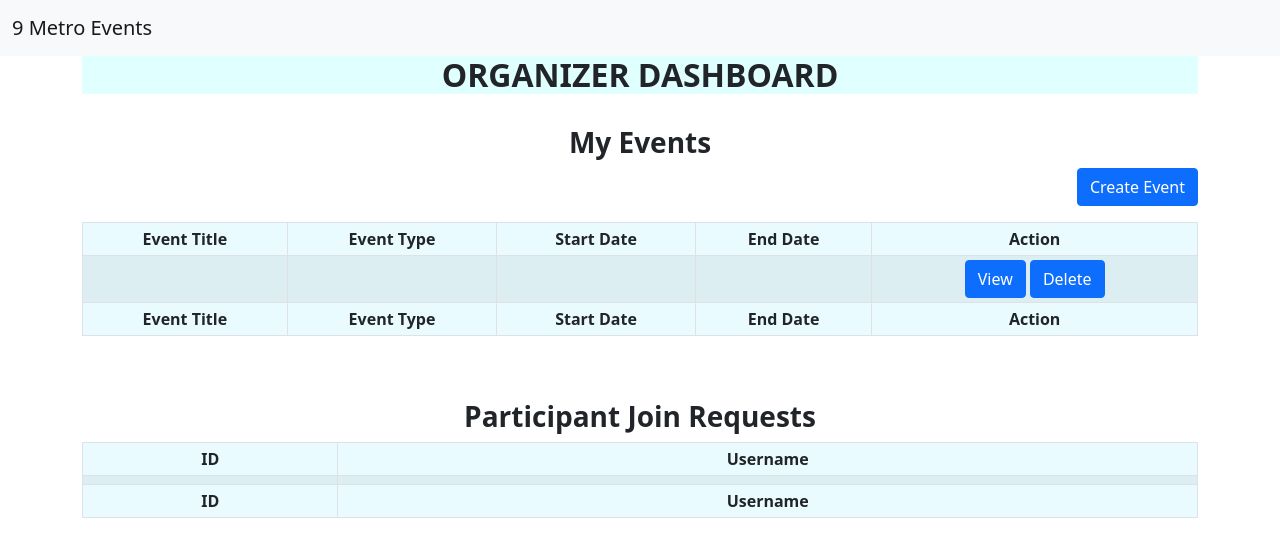
After one commit to gwynncausing/MetroEvents, a Django app: page /orgDashboard/ in a window 1280 px wide. The commit adds this page. Shown: the top 557 px of the page. Run offline with Django 3.2, Linux system fonts and the light colour scheme; lists and menus that the app fills with data are empty.

Commit message:
created orgDashboard, added orgDashboardView

```diff
--- a/metroEvents/app/urls.py
+++ b/metroEvents/app/urls.py
@@ -10,5 +10,7 @@ urlpatterns = [
   path('register/', app_views.RegistrationView.as_view(), name = "registration"),
   path('user/', app_views.RegularUserView.as_view(), name = "user"),
   path('createEvent/', app_views.CreateEventView.as_view(), name = "create_event"),
-  path('adminDashboard/', app_views.AdminDashboardView.as_view(), name = "admin_dashboard")
+  path('adminDashboard/', app_views.AdminDashboardView.as_view(), name = "admin_dashboard"),
+  path('orgDashboard/', app_views.OrgDashboardView.as_view(), name = "org_dashboard"),
+
 ]
--- a/metroEvents/app/views.py
+++ b/metroEvents/app/views.py
@@ -102,3 +102,9 @@ class AdminDashboardView(View):
   def get(self, request):
     context = {}
     return render(request, 'app/adminDashboard.html', context)
+
+
+class OrgDashboardView(View):
+  def get(self, request):
+    context = {}
+    return render (request, 'app/orgDashboard.html', context)
--- a/metroEvents/templates/app/createEvent.html
+++ b/metroEvents/templates/app/createEvent.html
@@ -6,8 +6,8 @@
 
 		<div class="form-group">
 			<div class = "container">
-				<div class="d-flex justify-content-center">
-					<h2>CREATE EVENT</h2>
+				<div class="d-flex justify-content-center" style="background-color:lightcyan;">
+					<h2><b>CREATE EVENT</b></h2>
 				</div>
 				<div class = "row mt-4">
 					<div class = "col-sm-6">
--- /dev/null
+++ b/metroEvents/templates/app/orgDashboard.html
@@ -0,0 +1,184 @@
+{% extends 'base.html' %}
+{% load static %}
+
+{% block content %}
+
+	<div class="container">
+		<div class="jumbotron text-center" style="background-color:lightcyan;">
+		  <h2><b>ORGANIZER DASHBOARD</b></h2>
+		</div>
+	</div>
+	<br>
+	<div class="container">
+		<div class="row-sm-4">
+			<div class="text-left">
+				<center><h3><b>My Events</b></h3></center>
+					<table id="id-orgevents-list" class="table table-striped table-bordered table-sm table-hover" cellspacing="0" width="100%" style="background-color: #e9fbff">
+					    <div>
+							<form id = "form1" action="" method="POST" autocomplete="off" enctype="multipart/form-data">
+							{% csrf_token %}
+						 		<p align="right"><button type="button" class="btn btn-primary" id="id-CreateEventBtn" name = "CreateEventBtn">Create Event</button></p>
+						   </form>
+					 	</div>
+					 	<thead>
+							 <tr style = "text-align: center">
+								 <th class="th-sm">Event Title</th>
+								 <th class="th-sm">Event Type</th>
+								 <th class="th-sm">Start Date</th>
+								 <th class="th-sm">End Date</th>
+								 <th class="th-sm">Action</th>
+							 </tr>
+						 </thead>
+						 <tbody id = "id-orgevents-table">
+							 <!--  backend code here -->
+								<tr style = "text-align: center">
+								  <td><!--  backend code here --></td>
+								  <td><!--  backend code here --></td>
+								  <td><!--  backend code here --></td>
+								  <td><!--  backend code here --></td>
+								  <td>
+									 <button type="button" class="btn btn-primary" data-toggle="modal" data-target="#ModalView">View</button>
+									 <button type="submit" class="btn btn-primary" data-toggle="modal" data-target="#ModalDelete">Delete</button>
+								  </td>
+								</tr>
+
+									<!-- Modal View-->
+								<div class="modal fade" id="ModalView" tabindex="-1" role="dialog" aria-labelledby="exampleModalLabel" aria-hidden="true">
+									<div class="modal-dialog" role="document">
+										<div class="modal-content">
+											<div class="modal-header">
+												 <h2 class="modal-title" id="id-modal-view">Update Event</h2>
+												 <button type="button" class="close" data-dismiss="modal" aria-label="Close">
+													  <span aria-hidden="true">&times;</span>
+												 </button>
+											 </div>
+
+											 <form id="UpdateEventForm" method="POST">
+											 {% csrf_token %}
+
+											 <div class="modal-body">
+												<div class = "row mt-4">
+													<div class = "col-sm-6">
+														<label>Event Title</label>
+														<input type="text" class="form-control" id="id-event-title" name = "eventtitle" placeholder="Event Title" required="required">
+													</div>
+													<div class = "col-sm-6">
+														<label>Event Type</label>
+														<select name = "eventtype" id = "id-event-type" class="form-select form-select-md" aria-label=".form-select-md example">
+															<option selected>Open this select menu</option>
+															<option value="1">Trail Biking</option>
+															<option value="2">Basketball</option>
+															<option value="3">Zumba</option>
+															<option value="3">Univercity</option>
+															<option value="3">Run-for-a-cause</option>
+														</select>
+													</div>
+												</div>
+												<br>
+												<div class = "row">
+													<div class =  "col-sm-12">
+														<label>Description</label>
+														<textarea name="description" id="id-description" class="form-control" cols="30" rows="5" required style="resize: none;" ></textarea>
+													</div>
+												</div>
+												<br>
+												<div class = "row">
+													<div class = "col-sm-5">
+														<label>Start Date</label>
+														<input type="date" class="form-control" id="id-start-date" name ="startdate" required="required">
+													</div>
+													<div class = "col-sm-5">
+														<label>End Date</label>
+														<input type="date" class="form-control" id="id-end-date" name ="enddate" required="required">
+													</div>
+													<div class = "col-sm-2">
+														<label>Upvotes</label>
+														<input type="text" class="form-control" id="id-upvotes" name ="upvotes">
+													</div>
+												</div>
+											 </div>	<!--modal-body-->
+
+											 <div class="modal-footer">
+												 <button type="button" class="btn btn-secondary" data-dismiss="modal">Cancel</button>
+												 <button type="submit" id="UpdateBtn" name="UpdateBtn" class="btn btn-primary">Update</button>
+											 </div>
+
+											 </form>
+										 </div>
+									 </div>
+								 	</div> <!-- Modal View Ends -->
+
+								 <!-- Modal Delete -->
+								 <div class="modal fade" id="ModalDelete" tabindex="-1" role="dialog" aria-labelledby="exampleModalLabel" aria-hidden="true">
+									 <div class="modal-dialog" role="document">
+										 <div class="modal-content">
+
+											 <div class="modal-header">
+												 <h2 class="modal-title" id="id-modal-delete">DELETE EVENT</h2>
+												 <button type="button" class="close" data-dismiss="modal" aria-label="Close">
+												   <span aria-hidden="true">&times;</span>
+												 </button>
+											 </div>
+
+											   <form id="DeleteEventForm" method="post">
+											 {% csrf_token %}
+
+												   <div class="modal-body">
+													   <input type="text" name="eventID" hidden>
+													 Are you sure you want to delete this customer?
+												 </div>
+
+												 <div class="modal-footer">
+													 <button type="button" class="btn btn-secondary" data-dismiss="modal">No</button>
+													 <button type="submit" id = "DeleteBtn" name = "DeleteBtn" class="btn btn-primary">Yes</button>
+												 </div>
+											 </form>
+										  </div>
+										</div>
+								 </div> <!-- Modal Delete Ends -->
+						 </tbody>
+
+						 <tfoot>
+							 <tr style="text-align: center">
+								 <th class="th-sm">Event Title</th>
+								 <th class="th-sm">Event Type</th>
+								 <th class="th-sm">Start Date</th>
+								 <th class="th-sm">End Date</th>
+								 <th class="th-sm">Action</th>
+							 </tr>
+						 </tfoot>
+					 </table>
+
+					 <br><br>
+
+					 <center><h3><b>Participant Join Requests</b></h3></center>
+					 <table id="id-join-request" class="table table-striped table-bordered table-sm table-hover" cellspacing="0" width="100%" style="background-color: #e9fbff">
+					    <thead>
+							<tr style="text-align: center">
+							  <th class="th-sm">ID</th>
+							  <th class="th-sm">Username</th>
+							</tr>
+						</thead>
+
+						<tbody id = "id-participantRequest-table">
+						 <!--  backend code here -->
+							<tr style="text-align: center">
+							  <td><!--  backend code here --></td>
+							  <td><!--  backend code here --></td>
+							</tr>
+						</tbody>
+
+						<tfoot>
+							<tr style="text-align: center">
+							  <th>ID</th>
+							  <th>Username</th>
+							</tr>
+						</tfoot>
+					</table>
+
+
+			</div>
+		</div>
+	</div>
+
+  {% endblock content %}
```
Also changed, not shown: metroEvents/templates/app/adminDashboard.html (+8 -1 lines).
